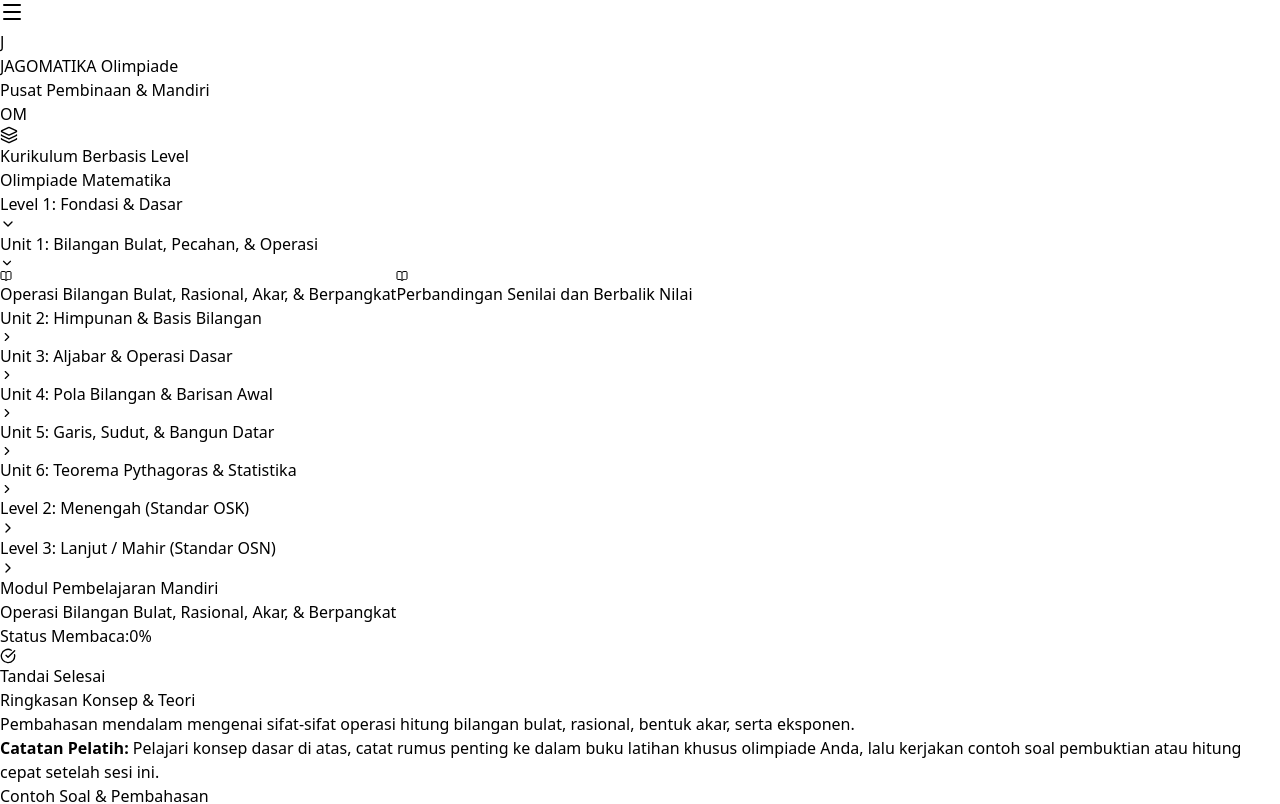
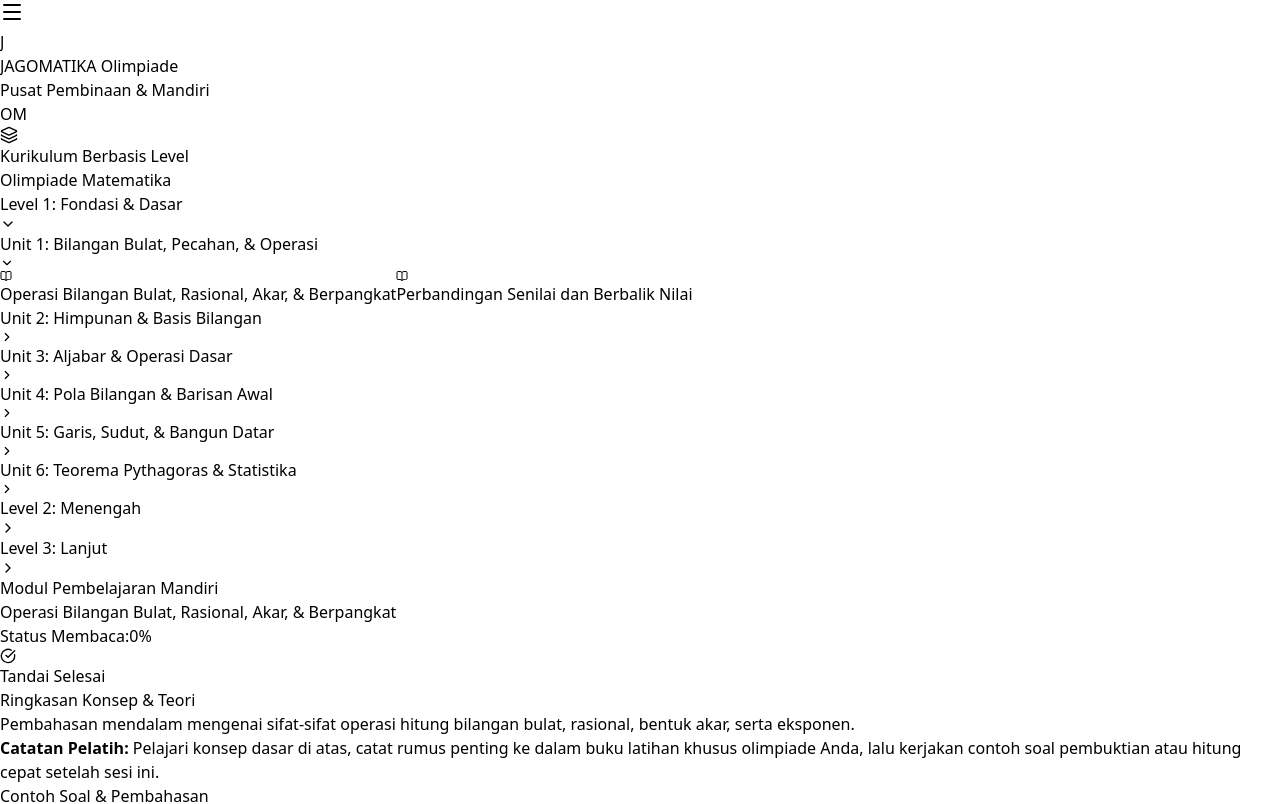
Before and after one commit to jagomatika/jagomatika-web, a React (Vite) app: page / in a window 1280 px wide. Shown: the top 804 px of the page. Built offline with nearby package versions, Linux system fonts and the light colour scheme.

Commit message:
hapus osn osk

```diff
--- a/src/App.jsx
+++ b/src/App.jsx
@@ -58,7 +58,7 @@ const curriculumData = [
   },
   {
     levelId: 'level-2',
-    levelTitle: 'Level 2: Menengah (Standar OSK)',
+    levelTitle: 'Level 2: Menengah',
     description: 'Penguasaan teknik standar kompetisi tingkat Kabupaten/Kota.',
     units: [
       {
@@ -104,7 +104,7 @@ const curriculumData = [
   },
   {
     levelId: 'level-3',
-    levelTitle: 'Level 3: Lanjut / Mahir (Standar OSN)',
+    levelTitle: 'Level 3: Lanjut',
     description: 'Persiapan tingkat Provinsi (OSP) hingga Nasional (OSN).',
     units: [
       {
```
